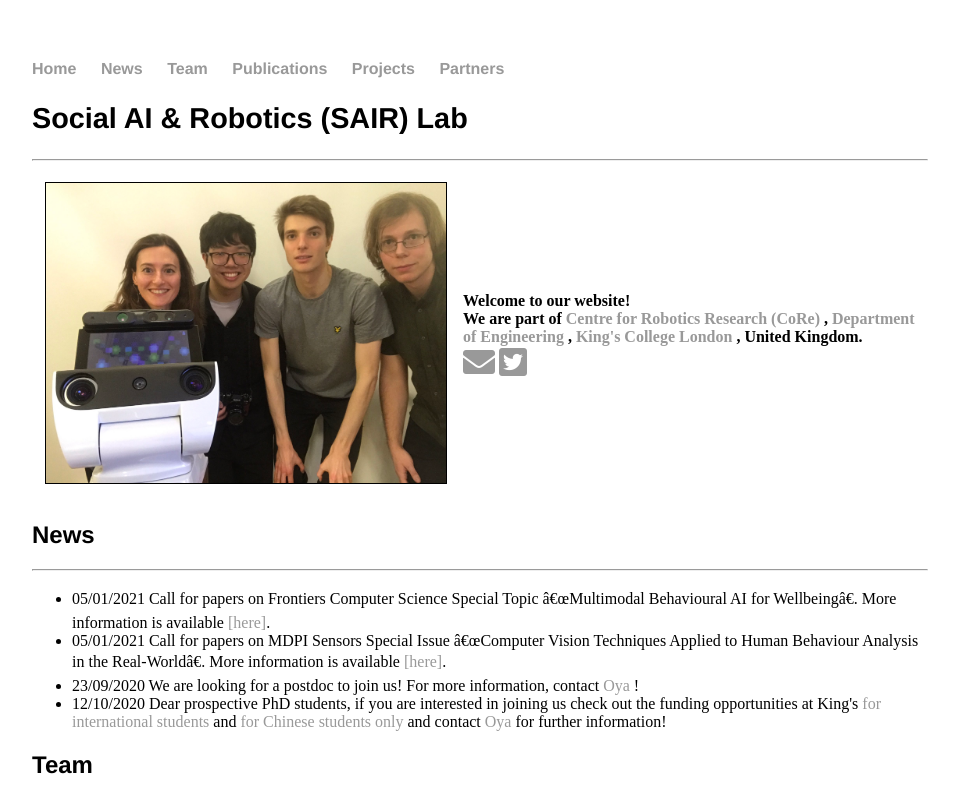
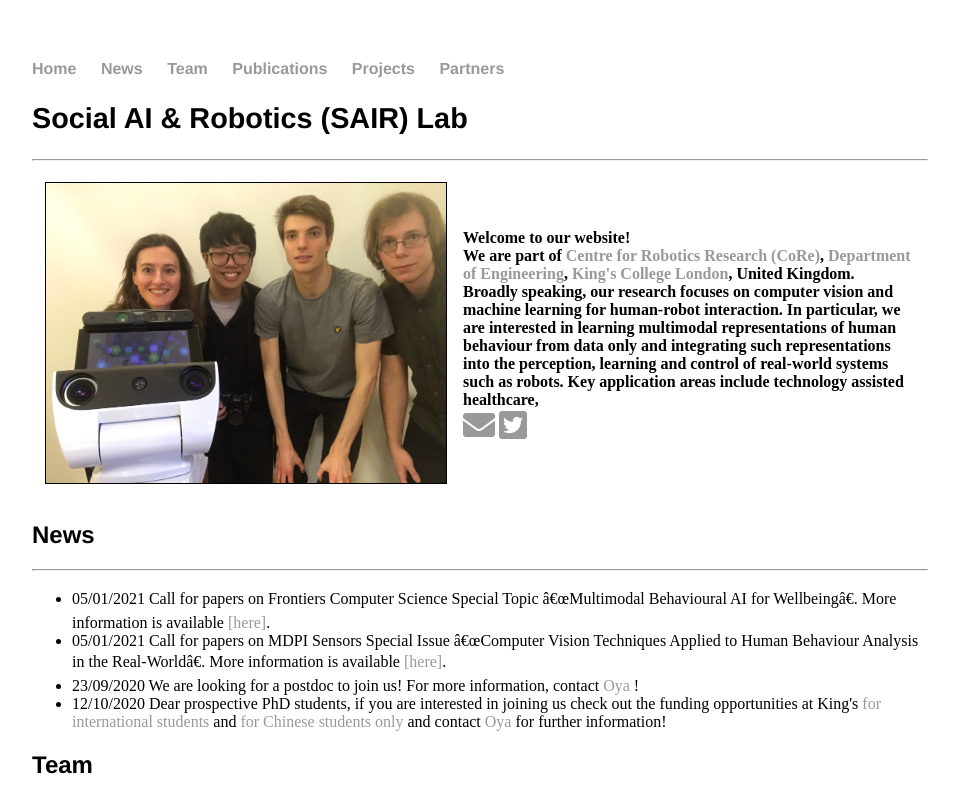
Before and after one commit to sairlab/sairlab.github.io, a Jekyll site: the page built from index.html, in a window 1280 px wide and 900 px high, cut to the strip 0-785 px from the top of the window. Shown: the whole strip, without its empty margins (160-1119 px from the left). Built offline with Jekyll 4.4.1, drawn with Linux system fonts in a browser that asks for light colours; a style sheet for code colours, icons or effects is not loaded.

Commit message:
update index.html

```diff
--- a/index.html
+++ b/index.html
@@ -18,7 +18,8 @@
 	</td>
 	<td>
 		<b>Welcome to our website! <b> <br>
-        <b> We are part of <a href="https://www.kcl.ac.uk/research/core"> Centre for Robotics Research (CoRe) </a>, <a href="https://www.kcl.ac.uk/engineering"> Department of Engineering </a>, <a href="https://www.kcl.ac.uk"> King's College London </a>, United Kingdom. <b> <br>
+        <b> We are part of <a href="https://www.kcl.ac.uk/research/core"> Centre for Robotics Research (CoRe)</a>, <a href="https://www.kcl.ac.uk/engineering"> Department of Engineering</a>, <a href="https://www.kcl.ac.uk"> King's College London</a>, United Kingdom. <b> <br>
+        <b> Broadly speaking, our research focuses on computer vision and machine learning for human-robot interaction. In particular, we are interested in learning multimodal representations of human behaviour from data only and integrating such representations into the perception, learning and control of real-world systems such as robots. Key application areas include technology assisted healthcare, <b> <br>
         <b> <a href="mailto:sairlteam@gmail.com"><i class="icon fa fa-envelope fa-2x"></i></a> <a href="https://twitter.com/SAIRLab"><i class="icon fab fa-twitter-square fa-2x"></i></a>
 </a> <b>
     </td>
@@ -32,8 +33,8 @@
     <h2> News </h2>
     <hr>
     <ul>
-        <li> 05/01/2021 Call for papers on Frontiers Computer Science Special Topic “Multimodal Behavioural AI for Wellbeing”. More information is available <a href="https://www.frontiersin.org/research-topics/18176/multimodal-behavioural-ai-for-wellbeing"> [here]</a>. </li>
-        <li> 05/01/2021 Call for papers on MDPI Sensors Special Issue “Computer Vision Techniques Applied to Human Behaviour Analysis in the Real-World”. More information is available <a href="https://www.mdpi.com/journal/sensors/special_issues/human_behaviour_analysis"> [here]</a>. </li>
+        <li> 05/01/2021 Call for papers on Frontiers Computer Science Special Topic “Multimodal Behavioural AI for Wellbeing”. More information is available <a href="https://www.frontiersin.org/research-topics/18176/multimodal-behavioural-ai-for-wellbeing">[here]</a>. </li>
+        <li> 05/01/2021 Call for papers on MDPI Sensors Special Issue “Computer Vision Techniques Applied to Human Behaviour Analysis in the Real-World”. More information is available <a href="https://www.mdpi.com/journal/sensors/special_issues/human_behaviour_analysis">[here]</a>. </li>
         <li> 23/09/2020 We are looking for a postdoc to join us! For more information, contact <a href="mailto:oya.celiktutan@kcl.ac.uk">Oya </a> ! </li>
         <li> 12/10/2020 Dear prospective PhD students, if you are interested in joining us check out the funding opportunities at King's <a href="https://www.kcl.ac.uk/study/postgraduate/fees-and-funding/student-funding/postgraduate-research-funding">for international students </a> and <a href="https://www.kcl.ac.uk/study/funding/kings-china-scholarship-council-phd-scholarship-programme-k-csc"> for Chinese students only</a>  and contact <a href="mailto:oya.celiktutan@kcl.ac.uk">Oya </a> for further information! </li>
 
```
